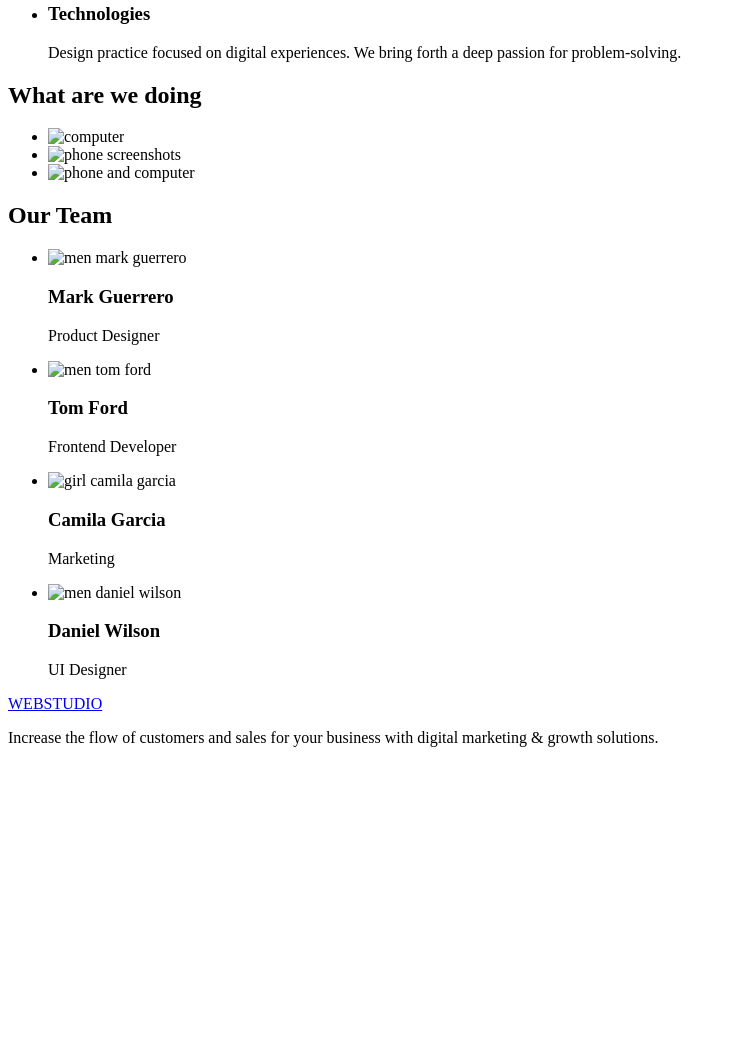
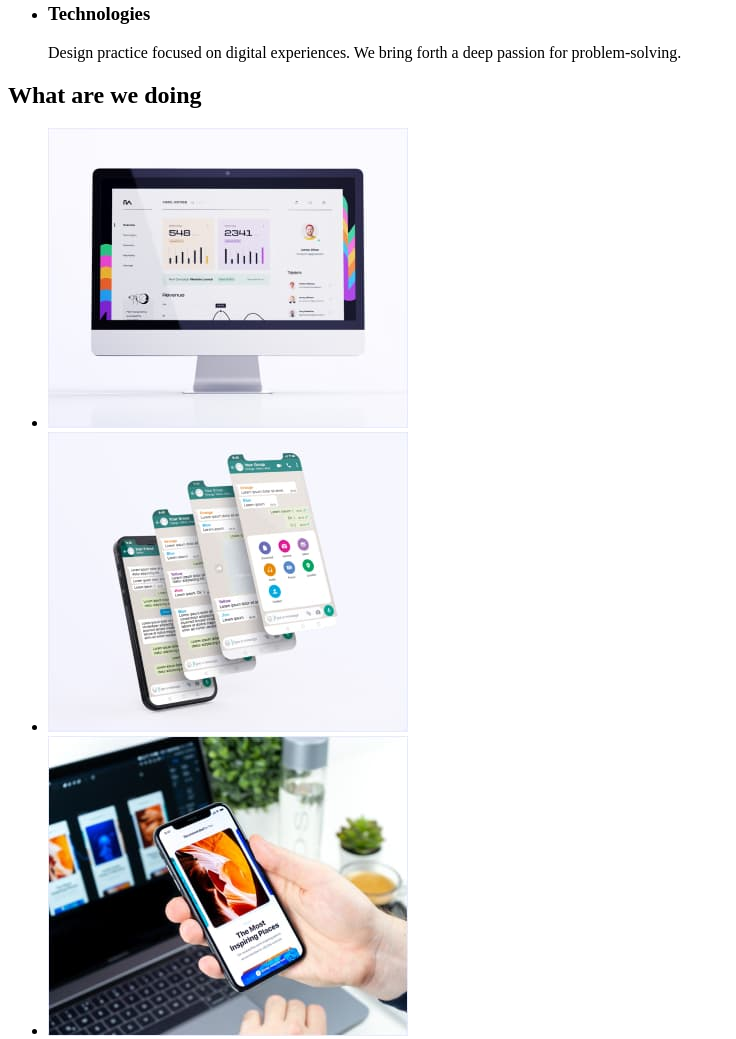
Before and after one commit to EVGENY4510/goit-markup-hw-01, a plain HTML site: page index.html in a window 1280 px wide. Shown: the part 532-1571 px from the top of the page, without its empty margins (0-736 px from the left). Before the commit the page ends 1295 px from the top, so only its background shows below. Drawn offline with Linux system fonts and the light colour scheme; the site is published under a folder, as on GitHub Pages, so addresses that start at the root find nothing.

Commit message:
Update index html

```diff
--- a/index.html
+++ b/index.html
@@ -52,13 +52,13 @@
         <h2>What are we doing</h2>
         <ul>
             <li>
-                <img src="/images/Rectangle71.jpg" alt="computer" width="360">
+                <img src="./images/Rectangle71.jpg" alt="computer" width="360">
             </li>
             <li>
-                <img src="/images/Rectangle71(1).jpg" alt="phone screenshots" width="360">
+                <img src="./images/Rectangle71(1).jpg" alt="phone screenshots" width="360">
             </li>
             <li>
-                <img src="/images/Rectangle71(2).jpg" alt="phone and computer" width="360">
+                <img src="./images/Rectangle71(2).jpg" alt="phone and computer" width="360">
             </li>
         </ul>
     </section>
@@ -66,22 +66,22 @@
         <h2>Our Team</h2>
         <ul>
             <li>
-                <img src="/images/img.jpg" alt="men mark guerrero" width="264">
+                <img src="./images/img.jpg" alt="men mark guerrero" width="264">
                 <h3>Mark Guerrero</h3>
                 <p>Product Designer</p>
             </li>
             <li>
-                <img src="/images/img(1).jpg" alt="men tom ford" width="264">
+                <img src="./images/img(1).jpg" alt="men tom ford" width="264">
                 <h3>Tom Ford</h3>
                 <p>Frontend Developer</p>
             </li>
             <li>
-                <img src="/images/img(2).jpg" alt="girl camila garcia" width="264">
+                <img src="./images/img(2).jpg" alt="girl camila garcia" width="264">
                 <h3>Camila Garcia</h3>
                 <p>Marketing</p>
             </li>
             <li>
-                <img src="/images/img(3).jpg" alt="men daniel wilson" width="264">
+                <img src="./images/img(3).jpg" alt="men daniel wilson" width="264">
                 <h3>Daniel Wilson</h3>
                 <p>UI Designer</p>
             </li>
```
